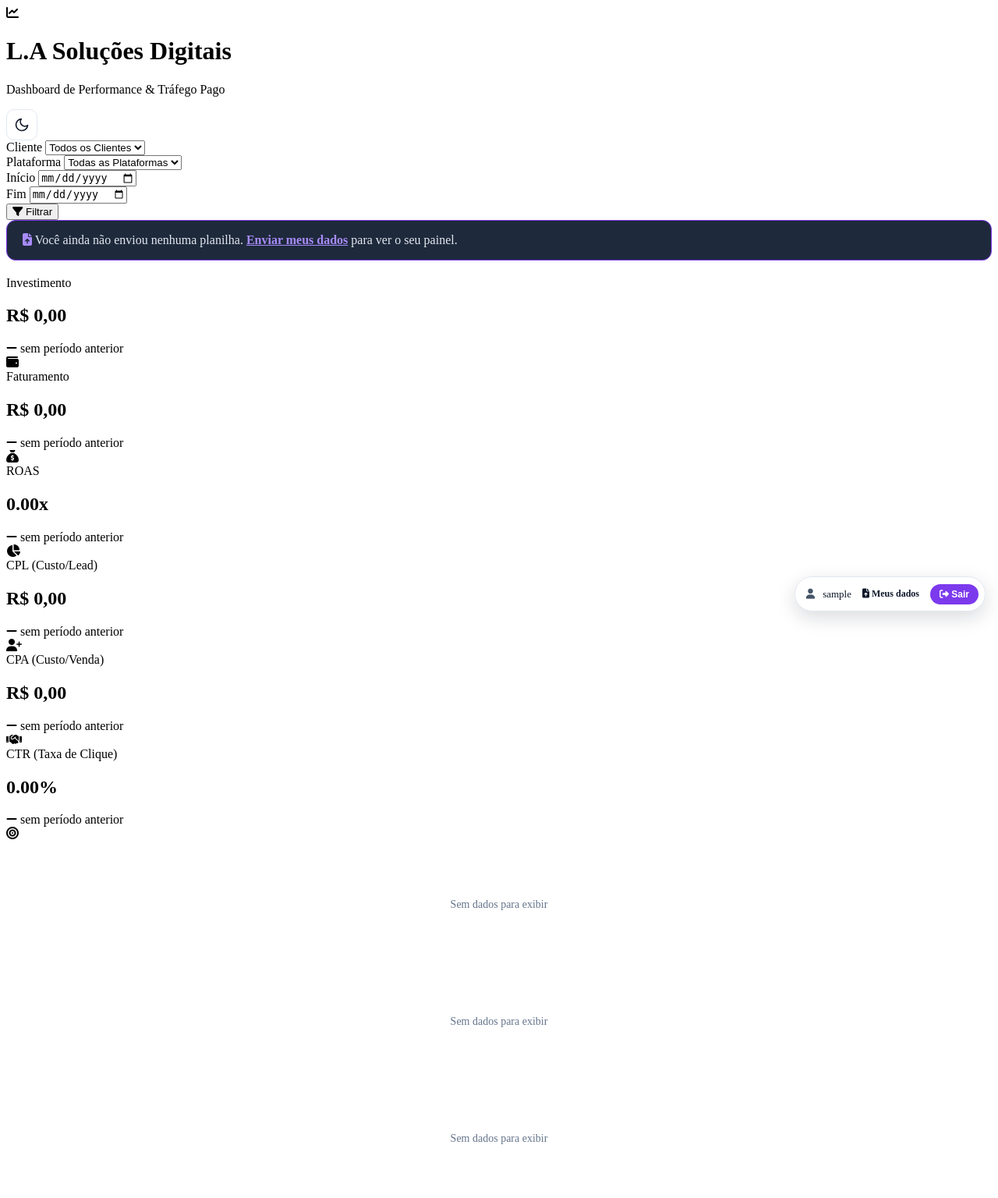
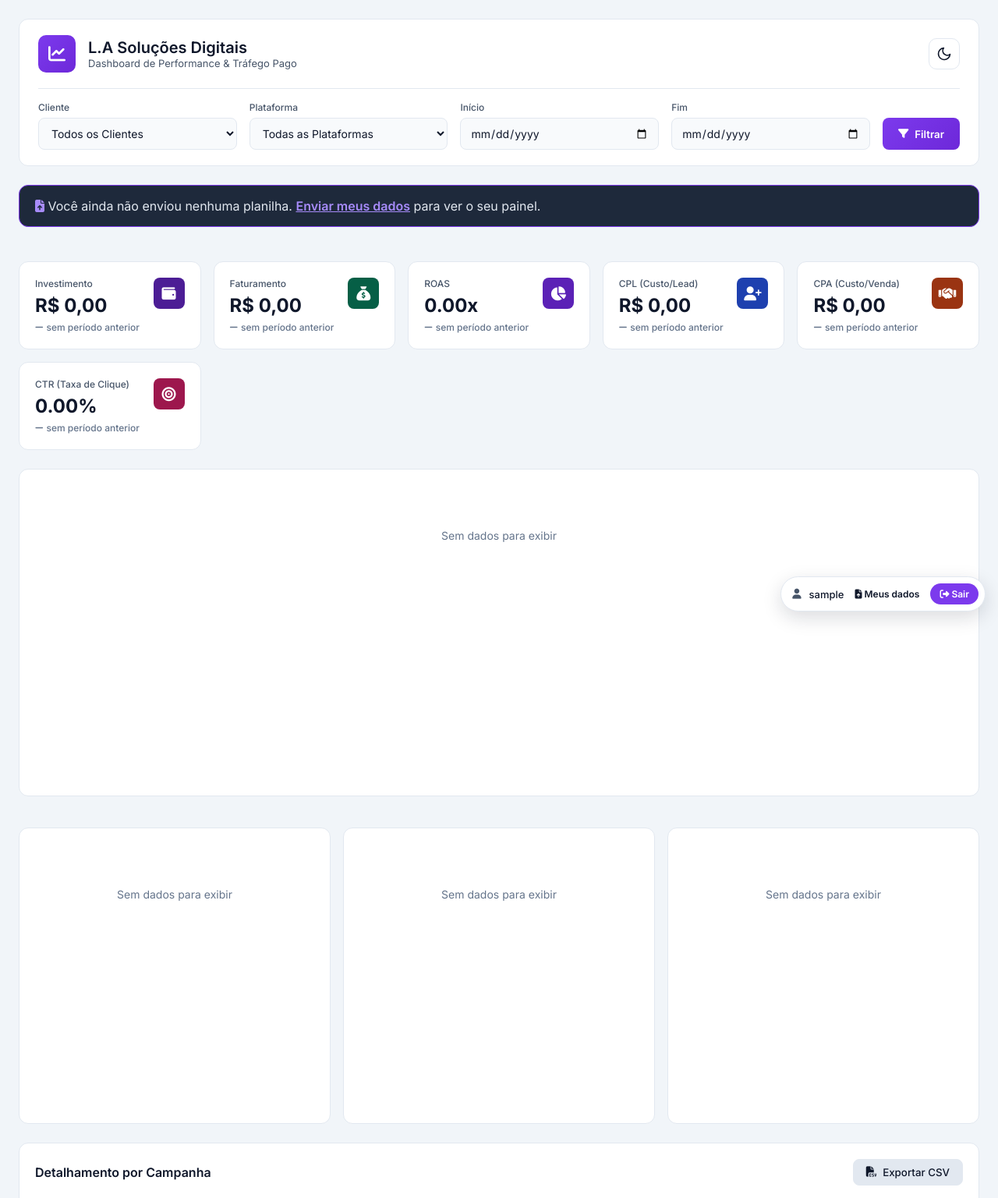
Before and after one commit to Lehguto12/L.A-Dash, a Flask app: page / in a window 1280 px wide. Shown: the top 1536 px of the page at 78% size. Run offline with Flask 3, Linux system fonts and the light colour scheme; the visitor is signed in with stand-in values (Sample User, id 1); data that the repository does not hold is empty; some libraries are stand-ins or nearby versions.

Commit message:
Refactor CSS for theming and component styles
Added CSS variables for theming and improved styles for various components.

```diff
--- a/dashboard_nexus/static/css/style.css
+++ b/dashboard_nexus/static/css/style.css
@@ -1,246 +1,538 @@
-document.addEventListener("DOMContentLoaded", () => {
-    carregarFiltrosOpcoes();
+:root {
+    --bg-main: #0B0F19;
+    --bg-card: #131B2E;
+    --border-color: #1E293B;
+    --text-primary: #F8FAFC;
+    --text-secondary: #94A3B8;
+    --accent-purple: #7C3AED;
+    --accent-violet: #8B5CF6;
+    --green: #10B981;
+    --red: #EF4444;
 
-    document.getElementById("btn-filtrar").addEventListener("click", () => {
-        carregarDashboard();
-    });
-
-    document.getElementById("btn-exportar").addEventListener("click", () => {
-        const params = obterParametrosFiltro();
-        window.location.href = `/api/exportar-csv?${params}`;
-    });
-});
-
-const GRAFICOS = {
-    linha_tempo: 'chart-linha-tempo',
-    roas_clientes: 'chart-roas-clientes',
-    investimento_plataforma: 'chart-investimento-plataforma',
-    funil: 'chart-funil'
-};
-
-function formatarMoeda(valor) {
-    return new Intl.NumberFormat('pt-BR', { style: 'currency', currency: 'BRL' }).format(valor);
+    /* Usadas pelo tema claro/escuro (os valores do claro estão em tema.css). */
+    --bg-input: #0F172A;
+    --bg-thead: #0F172A;
+    --bg-btn-sec: #1E293B;
+    --bg-btn-sec-hover: #334155;
+    --text-muted: #64748B;
+    --sombra: 0 20px 50px rgba(0, 0, 0, 0.45);
+    --sombra-sm: 0 8px 24px rgba(0, 0, 0, 0.4);
 }
 
-function formatarPercentual(valor) {
-    return `${valor > 0 ? '+' : ''}${valor.toFixed(2)}%`;
+* {
+    margin: 0;
+    padding: 0;
+    box-sizing: border-box;
+    font-family: 'Inter', sans-serif;
 }
 
-// Os nomes de cliente/campanha vêm de planilhas enviadas por usuários.
-// Ao usar innerHTML, caracteres como < e > precisam ser escapados, senão um
-// nome malicioso poderia injetar HTML/JS na página.
-function escaparHtml(texto) {
-    return String(texto).replace(/[&<>"']/g, c => ({
-        '&': '&amp;', '<': '&lt;', '>': '&gt;', '"': '&quot;', "'": '&#39;'
-    }[c]));
+body {
+    background-color: var(--bg-main);
+    color: var(--text-primary);
+    padding: 24px;
 }
 
-function mostrarAvisoSemDados(mostrar) {
-    const aviso = document.getElementById("aviso-sem-dados");
-    if (aviso) aviso.hidden = !mostrar;
+.dashboard-container {
+    max-width: 1440px;
+    margin: 0 auto;
+    display: flex;
+    flex-direction: column;
+    gap: 24px;
 }
 
-async function carregarFiltrosOpcoes() {
-    try {
-        const response = await fetch('/api/filtros-opcoes');
-        const data = await response.json();
+/* HEADER & FILTROS */
+.header {
+    background-color: var(--bg-card);
+    border: 1px solid var(--border-color);
+    border-radius: 12px;
+    padding: 20px 24px;
+    display: flex;
+    flex-direction: column;
+    gap: 20px;
+}
 
-        if (data.sem_dados) {
-            mostrarAvisoSemDados(true);
-            limparGraficos();
-            carregarKPIs();   // mostra zeros em vez de deixar valores antigos
-            return;
-        }
-        mostrarAvisoSemDados(false);
+.logo-area {
+    display: flex;
+    align-items: center;
+    gap: 16px;
+}
 
-        const selectCliente = document.getElementById("filtro-cliente");
-        data.clientes.forEach(cliente => {
-            const opt = document.createElement("option");
-            opt.value = cliente;
-            opt.textContent = cliente;
-            selectCliente.appendChild(opt);
-        });
+.logo-placeholder {
+    width: 48px;
+    height: 48px;
+    background: linear-gradient(135deg, var(--accent-purple), var(--accent-violet));
+    border-radius: 10px;
+    display: flex;
+    align-items: center;
+    justify-content: center;
+    font-size: 22px;
+    color: white;
+}
 
-        const selectPlataforma = document.getElementById("filtro-plataforma");
-        data.plataformas.forEach(plat => {
-            const opt = document.createElement("option");
-            opt.value = plat;
-            opt.textContent = plat;
-            selectPlataforma.appendChild(opt);
-        });
+.header h1 {
+    font-size: 20px;
+    font-weight: 600;
+}
 
-        document.getElementById("filtro-inicio").value = data.data_inicio_padrao || data.data_min;
-        document.getElementById("filtro-fim").value = data.data_max;
+.header p {
+    font-size: 13px;
+    color: var(--text-secondary);
+}
 
-        carregarDashboard();
+.filters-bar {
+    display: flex;
+    flex-wrap: wrap;
+    gap: 16px;
+    align-items: flex-end;
+    border-top: 1px solid var(--border-color);
+    padding-top: 16px;
+}
 
-    } catch (error) {
-        console.error("Erro ao carregar opções de filtros:", error);
+.filter-group {
+    display: flex;
+    flex-direction: column;
+    gap: 6px;
+    flex: 1;
+    min-width: 160px;
+}
+
+.filter-group label {
+    font-size: 12px;
+    font-weight: 500;
+    color: var(--text-secondary);
+}
+
+.filter-group select, .filter-group input {
+    background-color: var(--bg-input);
+    border: 1px solid var(--border-color);
+    color: var(--text-primary);
+    padding: 10px 12px;
+    border-radius: 8px;
+    font-size: 14px;
+    outline: none;
+    transition: border-color 0.2s;
+}
+
+.filter-group select:focus, .filter-group input:focus {
+    border-color: var(--accent-violet);
+}
+
+.btn-primary {
+    background: linear-gradient(135deg, var(--accent-purple), var(--accent-violet));
+    color: white;
+    border: none;
+    padding: 10px 20px;
+    border-radius: 8px;
+    font-weight: 600;
+    cursor: pointer;
+    display: flex;
+    align-items: center;
+    gap: 8px;
+    height: 41px;
+    transition: opacity 0.2s;
+}
+
+.btn-primary:hover {
+    opacity: 0.9;
+}
+
+/* AVISO: usuário ainda sem planilha enviada (o main.js mostra/esconde) */
+.aviso-sem-dados {
+    background-color: var(--bg-card);
+    border: 1px solid var(--accent-purple);
+    border-radius: 12px;
+    padding: 16px 20px;
+    margin-bottom: 20px;
+    color: var(--text-primary);
+}
+
+.aviso-sem-dados i,
+.aviso-sem-dados a {
+    color: var(--accent-violet);
+    font-weight: 600;
+}
+
+/* CARDS DE KPI */
+.kpi-grid {
+    display: grid;
+    grid-template-columns: repeat(auto-fit, minmax(220px, 1fr));
+    gap: 16px;
+}
+
+.kpi-card {
+    background-color: var(--bg-card);
+    border: 1px solid var(--border-color);
+    border-radius: 12px;
+    padding: 20px;
+    display: flex;
+    justify-content: space-between;
+    align-items: flex-start;
+}
+
+.kpi-info {
+    display: flex;
+    flex-direction: column;
+    gap: 6px;
+}
+
+.kpi-label {
+    font-size: 12px;
+    color: var(--text-secondary);
+    font-weight: 500;
+}
+
+.kpi-info h2 {
+    font-size: 24px;
+    font-weight: 700;
+}
+
+.kpi-trend {
+    font-size: 12px;
+    font-weight: 500;
+    display: flex;
+    align-items: center;
+    gap: 4px;
+}
+
+.kpi-trend.positive {
+    color: var(--green);
+}
+
+.kpi-trend.negative {
+    color: var(--red);
+}
+
+.kpi-trend.neutral {
+    color: var(--text-muted);
+}
+
+.kpi-icon {
+    width: 40px;
+    height: 40px;
+    border-radius: 8px;
+    display: flex;
+    align-items: center;
+    justify-content: center;
+    font-size: 18px;
+    color: white;
+}
+
+.bg-purple { background-color: #4C1D95; }
+.bg-green { background-color: #065F46; }
+.bg-violet { background-color: #5B21B6; }
+.bg-blue { background-color: #1E40AF; }
+.bg-orange { background-color: #9A3412; }
+.bg-pink { background-color: #9D174D; }
+
+@media (max-width: 768px) {
+    .filters-bar {
+        flex-direction: column;
+        align-items: stretch;
+    }
+    .filter-group {
+        width: 100%;
     }
 }
 
-async function carregarKPIs() {
-    const params = obterParametrosFiltro();
-    try {
-        const response = await fetch(`/api/kpis?${params}`);
-        const data = await response.json();
-        atualizarCardsKPI(data.kpis, data.variacoes_pct);
-    } catch (error) {
-        console.error("Erro ao carregar KPIs:", error);
+/* ESTILOS DOS GRÁFICOS (FASE 3) */
+.charts-grid-top {
+    display: flex;
+    flex-direction: column;
+}
+
+.charts-grid-bottom {
+    display: grid;
+    grid-template-columns: repeat(auto-fit, minmax(360px, 1fr));
+    gap: 16px;
+}
+
+.chart-card {
+    background-color: var(--bg-card);
+    border: 1px solid var(--border-color);
+    border-radius: 12px;
+    padding: 16px;
+    min-height: 340px;
+    display: flex;
+    flex-direction: column;
+    justify-content: center;
+}
+
+.chart-card.full-width {
+    width: 100%;
+}
+
+@media (max-width: 768px) {
+    .charts-grid-bottom {
+        grid-template-columns: 1fr;
     }
 }
 
-function limparGraficos() {
-    Object.values(GRAFICOS).forEach(id => {
-        const el = document.getElementById(id);
-        if (!el) return;
-        Plotly.purge(el);   // remove o gráfico antigo da memória
-        el.innerHTML = '<p style="color:#64748B;text-align:center;padding:60px 0;font-size:14px;">Sem dados para exibir</p>';
-    });
+/* ESTILOS DA TABELA DE CAMPANHAS (FASE 4) */
+.table-section {
+    background-color: var(--bg-card);
+    border: 1px solid var(--border-color);
+    border-radius: 12px;
+    padding: 20px;
+    display: flex;
+    flex-direction: column;
+    gap: 16px;
 }
 
-async function carregarGraficos() {
-    const params = obterParametrosFiltro();
-    try {
-        const response = await fetch(`/api/charts?${params}`);
-        const data = await response.json();
+.table-header {
+    display: flex;
+    justify-content: space-between;
+    align-items: center;
+}
 
-        // Configuração para ocultar a barra de ferramentas e forçar responsividade total
-        const configGrafico = { displayModeBar: false, responsive: true };
+.table-header h2 {
+    font-size: 16px;
+    font-weight: 600;
+}
 
-        Object.entries(GRAFICOS).forEach(([chave, id]) => {
-            const fig = data[chave];
-            const el = document.getElementById(id);
-            if (!el) return;
+.btn-secondary {
+    background-color: var(--bg-btn-sec);
+    color: var(--text-primary);
+    border: 1px solid var(--border-color);
+    padding: 8px 16px;
+    border-radius: 8px;
+    font-weight: 500;
+    cursor: pointer;
+    display: flex;
+    align-items: center;
+    gap: 8px;
+    transition: background-color 0.2s;
+}
 
-            if (fig && Object.keys(fig).length > 0) {
-                // CORREÇÃO: o Plotly guarda estado interno na própria <div>.
-                // Se apagarmos o conteúdo com innerHTML sem avisar o Plotly,
-                // o Plotly.react acha que o gráfico ainda está lá e não
-                // redesenha nada (caixa vazia). Por isso: purge -> limpar
-                // -> newPlot, que desenha do zero em toda atualização.
-                Plotly.purge(el);
-                el.innerHTML = "";   // tira o aviso "Sem dados" se existir
-                Plotly.newPlot(el, fig.data, fig.layout, configGrafico);
-            } else {
-                // Filtro sem resultado: limpa o gráfico antigo em vez de deixá-lo na tela
-                Plotly.purge(el);
-                el.innerHTML = '<p style="color:#64748B;text-align:center;padding:60px 0;font-size:14px;">Sem dados para o filtro escolhido</p>';
-            }
-        });
+.btn-secondary:hover {
+    background-color: var(--bg-btn-sec-hover);
+}
 
-        // Força o redimensionamento automático de todos os gráficos na tela
-        setTimeout(() => {
-            window.dispatchEvent(new Event('resize'));
-        }, 200);
+.table-container {
+    overflow-x: auto;
+}
 
-    } catch (error) {
-        console.error("Erro ao carregar gráficos:", error);
+table {
+    width: 100%;
+    border-collapse: collapse;
+    text-align: left;
+    font-size: 13px;
+}
+
+th {
+    background-color: var(--bg-thead);
+    color: var(--text-secondary);
+    padding: 12px 16px;
+    font-weight: 600;
+    cursor: pointer;
+    user-select: none;
+    border-bottom: 1px solid var(--border-color);
+}
+
+th:hover {
+    color: var(--text-primary);
+}
+
+td {
+    padding: 12px 16px;
+    border-bottom: 1px solid var(--border-color);
+    color: var(--text-primary);
+}
+
+tr.row-warning {
+    background-color: rgba(239, 68, 68, 0.1); /* Destaque sutil em vermelho para ROAS < 1 */
+}
+
+tr.row-warning td:nth-child(7) {
+    color: var(--red);
+    font-weight: 700;
+}
+/* RESPONSIVIDADE E AJUSTES FINAIS (FASE 5) */
+@media (max-width: 1024px) {
+    .dashboard-container {
+        padding: 12px;
+    }
+    .header {
+        padding: 16px;
+    }
+    .kpi-grid {
+        grid-template-columns: repeat(auto-fit, minmax(180px, 1fr));
     }
 }
 
-function obterParametrosFiltro() {
-    const cliente = document.getElementById("filtro-cliente").value;
-    const plataforma = document.getElementById("filtro-plataforma").value;
-    const inicio = document.getElementById("filtro-inicio").value;
-    const fim = document.getElementById("filtro-fim").value;
-
-    let query = `cliente=${encodeURIComponent(cliente)}&plataforma=${encodeURIComponent(plataforma)}`;
-    if (inicio) query += `&inicio=${inicio}`;
-    if (fim) query += `&fim=${fim}`;
-    return query;
+@media (max-width: 768px) {
+    .header {
+        gap: 12px;
+    }
+    .filters-bar {
+        flex-direction: column;
+        align-items: stretch;
+    }
+    .filter-group {
+        width: 100%;
+        min-width: 100%;
+    }
+    .btn-primary {
+        width: 100%;
+        justify-content: center;
+    }
+    .kpi-grid {
+        grid-template-columns: 1fr;
+    }
+    .table-header {
+        flex-direction: column;
+        align-items: flex-start;
+        gap: 12px;
+    }
+    #btn-exportar {
+        width: 100%;
+        justify-content: center;
+    }
+}
+/* ESTILOS DOS GRÁFICOS E CORREÇÃO DE LAYOUT */
+.charts-grid-top {
+    display: flex;
+    flex-direction: column;
+    margin-bottom: 16px;
 }
 
-function atualizarCardsKPI(kpis, variacoes) {
-    document.getElementById("kpi-investimento").textContent = formatarMoeda(kpis.investimento);
-    document.getElementById("kpi-faturamento").textContent = formatarMoeda(kpis.faturamento);
-    document.getElementById("kpi-roas").textContent = `${kpis.roas.toFixed(2)}x`;
-    document.getElementById("kpi-cpl").textContent = formatarMoeda(kpis.cpl);
-    document.getElementById("kpi-cpa").textContent = formatarMoeda(kpis.cpa);
-    document.getElementById("kpi-ctr").textContent = `${kpis.ctr.toFixed(2)}%`;
-
-    atualizarTrend("trend-investimento", variacoes.investimento, false);
-    atualizarTrend("trend-faturamento", variacoes.faturamento, false);
-    atualizarTrend("trend-roas", variacoes.roas, false);
-    atualizarTrend("trend-cpl", variacoes.cpl, true);
-    atualizarTrend("trend-cpa", variacoes.cpa, true);
-    atualizarTrend("trend-ctr", variacoes.ctr, false);
+.charts-grid-bottom {
+    display: grid;
+    grid-template-columns: repeat(auto-fit, minmax(360px, 1fr));
+    gap: 16px;
 }
 
-function atualizarTrend(elementId, valor, inverterRegra) {
-    const el = document.getElementById(elementId);
-    if (valor === null || valor === undefined) {
-        el.className = "kpi-trend neutral";
-        el.innerHTML = `<i class="fa-solid fa-minus"></i> sem período anterior`;
-        return;
-    }
-    let positivo = valor >= 0;
-    if (inverterRegra) positivo = !positivo;
-
-    el.className = `kpi-trend ${positivo ? 'positive' : 'negative'}`;
-    const icone = valor >= 0 ? 'fa-arrow-up' : 'fa-arrow-down';
-    el.innerHTML = `<i class="fa-solid ${icone}"></i> ${formatarPercentual(valor)} vs ant.`;
+.chart-card {
+    background-color: var(--bg-card);
+    border: 1px solid var(--border-color);
+    border-radius: 12px;
+    padding: 16px;
+    height: 380px; /* Altura fixa controlada para o cartão não esticar */
+    display: flex;
+    flex-direction: column;
+    justify-content: center;
+    position: relative;
+    overflow: hidden; /* Impede que o gráfico vaze para fora do card */
 }
 
-function carregarDashboard() {
-    carregarKPIs();
-    carregarGraficos();
-    carregarTabelaCampanhas();
+.chart-card.full-width {
+    width: 100%;
+    height: 420px; /* Altura dedicada para o gráfico principal de linhas */
 }
 
-async function carregarTabelaCampanhas() {
-    const params = obterParametrosFiltro();
-    try {
-        const response = await fetch(`/api/tabela-campanhas?${params}`);
-        const dados = await response.json();
-
-        const tbody = document.getElementById("tabela-corpo");
-        tbody.innerHTML = "";
-
-        dados.forEach(item => {
-            const tr = document.createElement("tr");
-
-            // Destaca em vermelho suave campanhas com ROAS abaixo de 1
-            if (item.roas < 1.0) {
-                tr.className = "row-warning";
-            }
-
-            const cliente = escaparHtml(item.cliente);
-            const plataforma = escaparHtml(item.plataforma);
-            const campanha = escaparHtml(item.campanha);
-
-            tr.innerHTML = `
-                <td data-v="${cliente}">${cliente}</td>
-                <td data-v="${plataforma}">${plataforma}</td>
-                <td data-v="${campanha}">${campanha}</td>
-                <td data-v="${item.investimento}">${formatarMoeda(item.investimento)}</td>
-                <td data-v="${item.leads}">${item.leads}</td>
-                <td data-v="${item.vendas}">${item.vendas}</td>
-                <td data-v="${item.roas}">${item.roas.toFixed(2).replace('.', ',')}x</td>
-                <td data-v="${item.cpl}">${formatarMoeda(item.cpl)}</td>
-                <td data-v="${item.cpa}">${formatarMoeda(item.cpa)}</td>
-            `;
-            tbody.appendChild(tr);
-        });
-    } catch (error) {
-        console.error("Erro ao carregar tabela de campanhas:", error);
+@media (max-width: 768px) {
+    .charts-grid-bottom {
+        grid-template-columns: 1fr;
+    }
+    .chart-card, .chart-card.full-width {
+        height: 350px;
     }
 }
 
-// Ordenação da tabela: usa o valor bruto em data-v (não o texto formatado)
-let ordemTabela = { col: null, asc: true };
-function ordenarTabela(colIndex) {
-    const tbody = document.getElementById("tabela-corpo");
-    const linhas = Array.from(tbody.rows);
-    ordemTabela.asc = ordemTabela.col === colIndex ? !ordemTabela.asc : true;
-    ordemTabela.col = colIndex;
+/* Faz o gráfico ocupar exatamente o card (corrige gráfico deslocado/cortado) */
+.chart-card {
+    justify-content: flex-start;
+}
 
-    linhas.sort((a, b) => {
-        const va = a.cells[colIndex].dataset.v;
-        const vb = b.cells[colIndex].dataset.v;
-        const na = parseFloat(va), nb = parseFloat(vb);
-        const cmp = (!isNaN(na) && !isNaN(nb)) ? na - nb : va.localeCompare(vb, 'pt-BR');
-        return ordemTabela.asc ? cmp : -cmp;
-    });
-    linhas.forEach(l => tbody.appendChild(l));
+.chart-card > div[id^="chart-"] {
+    width: 100%;
+    height: 100%;
+    min-height: 0;
 }
+
+/* --- SEÇÃO DE UPLOAD E SHEETS --- */
+.data-actions-card {
+    background-color: var(--bg-card);
+    border: 1px solid var(--border-color);
+    border-radius: 12px;
+    padding: 16px;
+    margin-bottom: 24px;
+}
+
+.data-actions-grid {
+    display: flex;
+    gap: 16px;
+    align-items: center;
+    flex-wrap: wrap;
+}
+
+.sheets-form {
+    display: flex;
+    flex: 1;
+    gap: 10px;
+    min-width: 300px;
+}
+
+.input-sheets {
+    flex: 1;
+    background-color: var(--bg-input);
+    border: 1px solid var(--border-color);
+    color: var(--text-primary);
+    padding: 10px 14px;
+    border-radius: 8px;
+    font-size: 14px;
+    outline: none;
+}
+
+.input-sheets:focus {
+    border-color: #7C3AED;
+}
+
+.btn-sheets {
+    background-color: #7C3AED;
+    color: #FFFFFF;
+    border: none;
+    padding: 10px 18px;
+    border-radius: 8px;
+    font-weight: 600;
+    cursor: pointer;
+    white-space: nowrap;
+    transition: background-color 0.2s;
+}
+
+.btn-sheets:hover {
+    background-color: #6D28D9;
+}
+
+.upload-form input[type="file"] {
+    display: none;
+}
+
+.btn-file-label, .btn-download-modelo {
+    background-color: var(--bg-btn-sec);
+    color: var(--text-primary);
+    padding: 10px 16px;
+    border-radius: 8px;
+    font-size: 14px;
+    font-weight: 500;
+    cursor: pointer;
+    text-decoration: none;
+    display: inline-block;
+    transition: background-color 0.2s;
+}
+
+.btn-file-label:hover, .btn-download-modelo:hover {
+    background-color: var(--bg-btn-sec-hover);
+}
+
+.flash-messages {
+    margin-top: 10px;
+}
+
+.alert {
+    padding: 10px 14px;
+    border-radius: 8px;
+    font-size: 14px;
+    margin-bottom: 8px;
+}
+
+.alert-success {
+    background-color: rgba(16, 185, 129, 0.2);
+    border: 1px solid var(--green);
+    color: var(--green);
+}
+
+.alert-danger {
+    background-color: rgba(239, 68, 68, 0.2);
+    border: 1px solid var(--red);
+    color: var(--red);
+}
```
